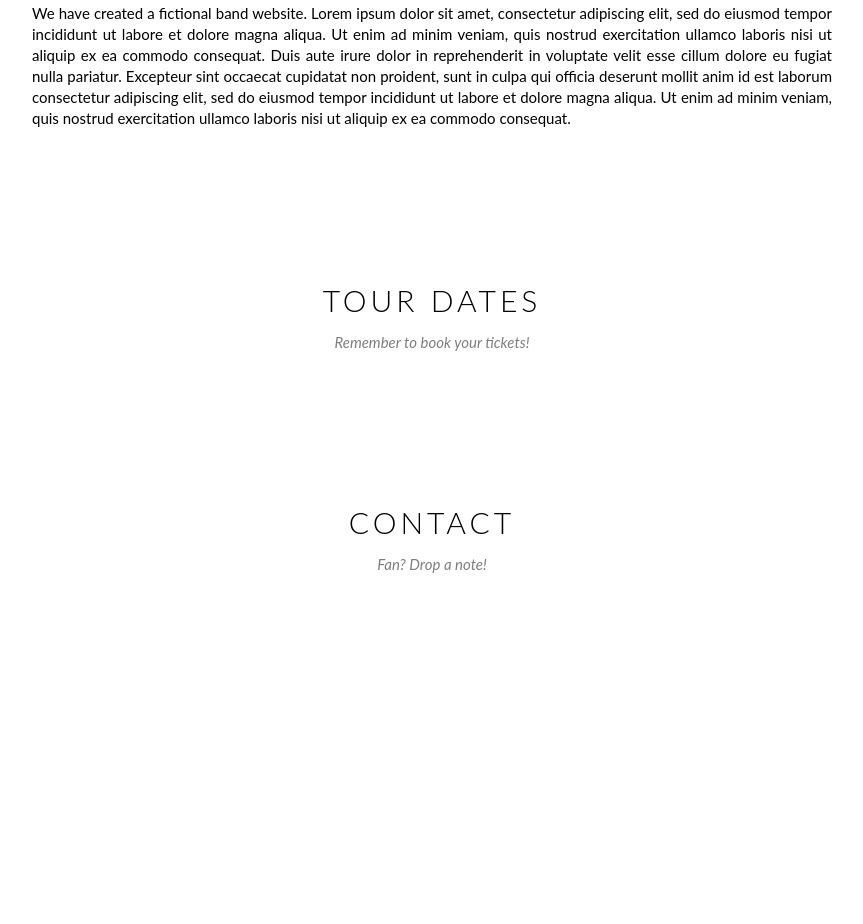
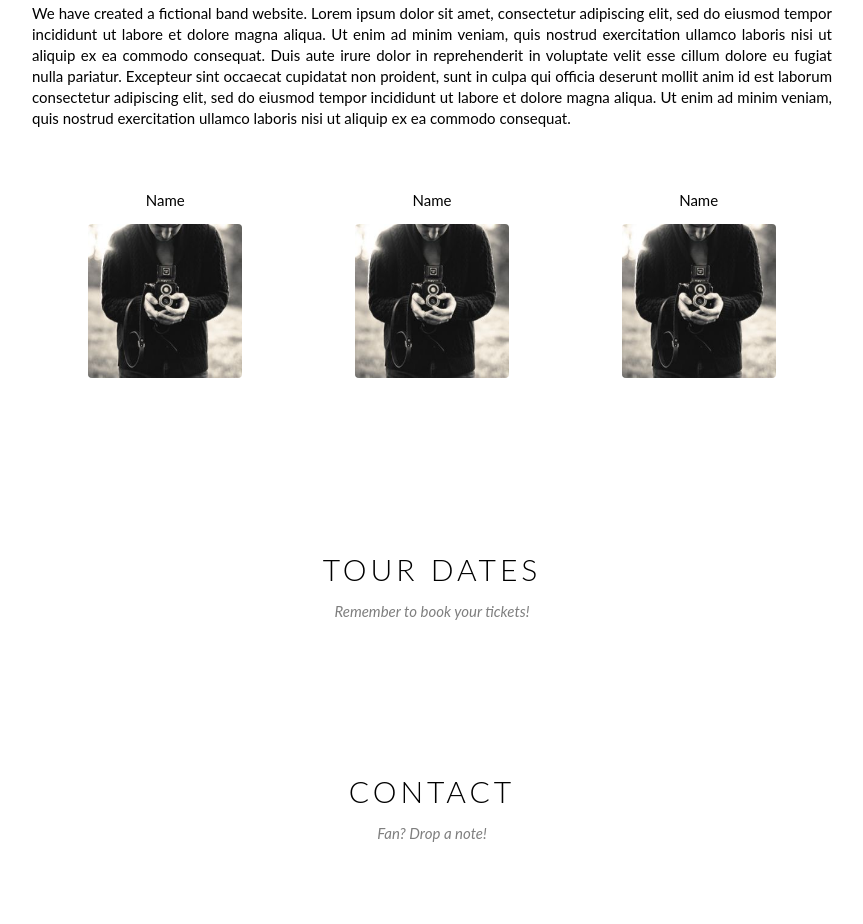
Before and after one commit to duythinh26/W3schools_The_Band, a plain HTML site: page index.html in a window 1280 px wide. Shown: the part 841-1765 px from the top of the page, without its empty margins (208-1071 px from the left). Drawn offline with Linux system fonts and the light colour scheme.

Commit message:
Add team section

```diff
--- a/assets/css/style.css
+++ b/assets/css/style.css
@@ -217,6 +217,36 @@ sẽ mất hiệu ứng :hover của thẻ a, nên chúng ta :hover vào thẻ l
     line-height: 1.4;
 }
 
+#content .member-list {
+    padding: 32px 0;
+    /* Vì khi dùng float cho các thẻ con (ở đây là cho class team-member, thẻ div có class member-list bị văng ra và ko ôm hết toàn bộ thẻ con
+    Do đó, chúng ta sử dụng thuộc tính overflow: hidden để thẻ div có class member-list ôm hết toàn bộ các thẻ con team-member */
+    overflow: hidden;
+}
+
+/* Ngoài việc sử dụng overflow để giải quyết vấn đề do float gây ra, chúng ta có thể tạo 1 thẻ div mới là con của thẻ div có class member-list,
+nằm dưới các class con team-member và dùng thuộc tính clear: both */
+.clear {
+    clear: both;
+}
+
+#content .team-member {
+    /* float: left giúp cho 3 thẻ thành viên đứng theo chiều ngang thay vì chiều dọc */
+    float: left;
+    width: 33.33333%;
+    text-align: center;
+}
+
+#content .name {
+    font-size: 15px;
+    margin: 15px 0;
+}
+
+#content .member-img {
+    width: 154px;
+    border-radius: 4px;
+}
+
 
 #footer {
 
--- a/index.html
+++ b/index.html
@@ -62,6 +62,21 @@
                 <h2 class="heading-section">THE BAND</h2>
                 <p class="section-sub-heading">We love music</p>
                 <p class="about-txt">We have created a fictional band website. Lorem ipsum dolor sit amet, consectetur adipiscing elit, sed do eiusmod tempor incididunt ut labore et dolore magna aliqua. Ut enim ad minim veniam, quis nostrud exercitation ullamco laboris nisi ut aliquip ex ea commodo consequat. Duis aute irure dolor in reprehenderit in voluptate velit esse cillum dolore eu fugiat nulla pariatur. Excepteur sint occaecat cupidatat non proident, sunt in culpa qui officia deserunt mollit anim id est laborum consectetur adipiscing elit, sed do eiusmod tempor incididunt ut labore et dolore magna aliqua. Ut enim ad minim veniam, quis nostrud exercitation ullamco laboris nisi ut aliquip ex ea commodo consequat.</p>
+                <div class="member-list">
+                    <div class="team-member">
+                        <p class="name">Name</p>
+                        <img src="./assets/img/band/bandmember.jpg"  alt="" class="member-img">
+                    </div>
+                    <div class="team-member">
+                        <p class="name">Name</p>
+                        <img src="./assets/img/band/bandmember.jpg"  alt="" class="member-img">
+                    </div>
+                    <div class="team-member">
+                        <p class="name">Name</p>
+                        <img src="./assets/img/band/bandmember.jpg"  alt="" class="member-img">
+                    </div>
+                    <div class="clear"></div>
+                </div>
             </div>
             <!-- End content section -->
             <!-- Start tour section -->
```
Also changed, not shown: assets/img/band/bandmember.jpg (added).
